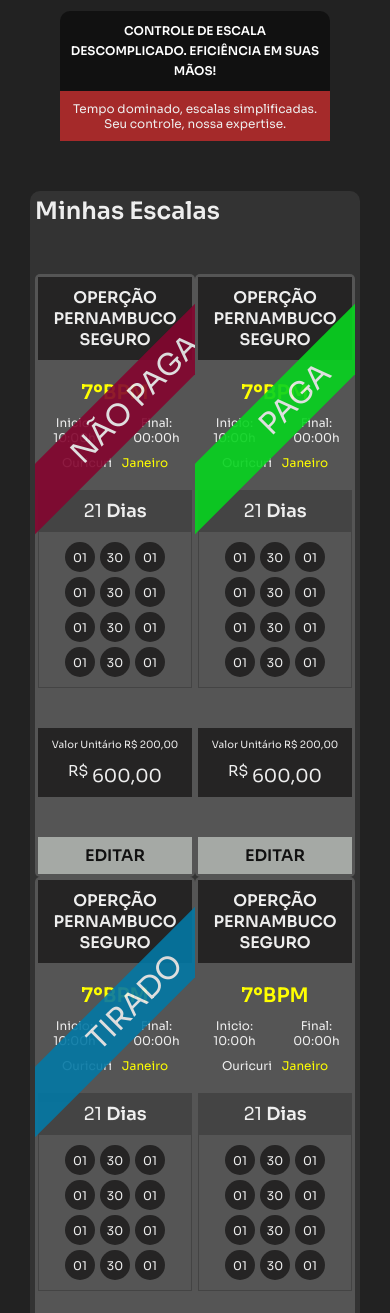
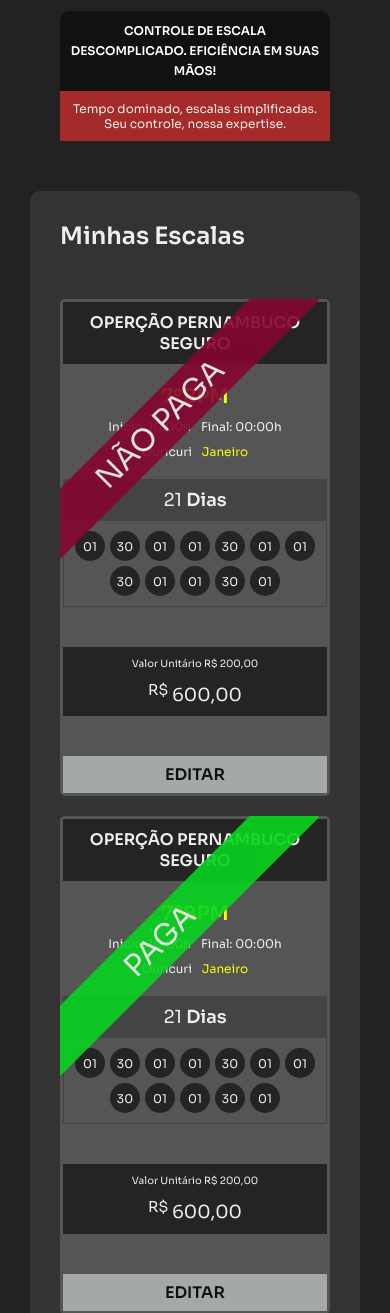
Before and after one commit to mlaferreira/adm, a PHP site: page / in a window 390 px wide. Shown: the part 169-1482 px from the top of the page. Run offline with PHP 8.4, Linux system fonts and the light colour scheme.

Commit message:
melhorando novamente

```diff
--- a/assets/css/content.css
+++ b/assets/css/content.css
@@ -80,16 +80,16 @@ main{
         display: grid;
         grid-template-columns: repeat(2, 1fr);
         margin-bottom: 20px;
+        gap: 20px;
     }
 
 
 }
 @media (max-width:425px){
-    .informaçoes{
+    .info-content{
         display: grid;
         grid-template-columns: repeat(1, 1fr);
         margin-bottom: 20px;
-        padding: 5px;
     }
     .section-title h2{
         display: block;
```
